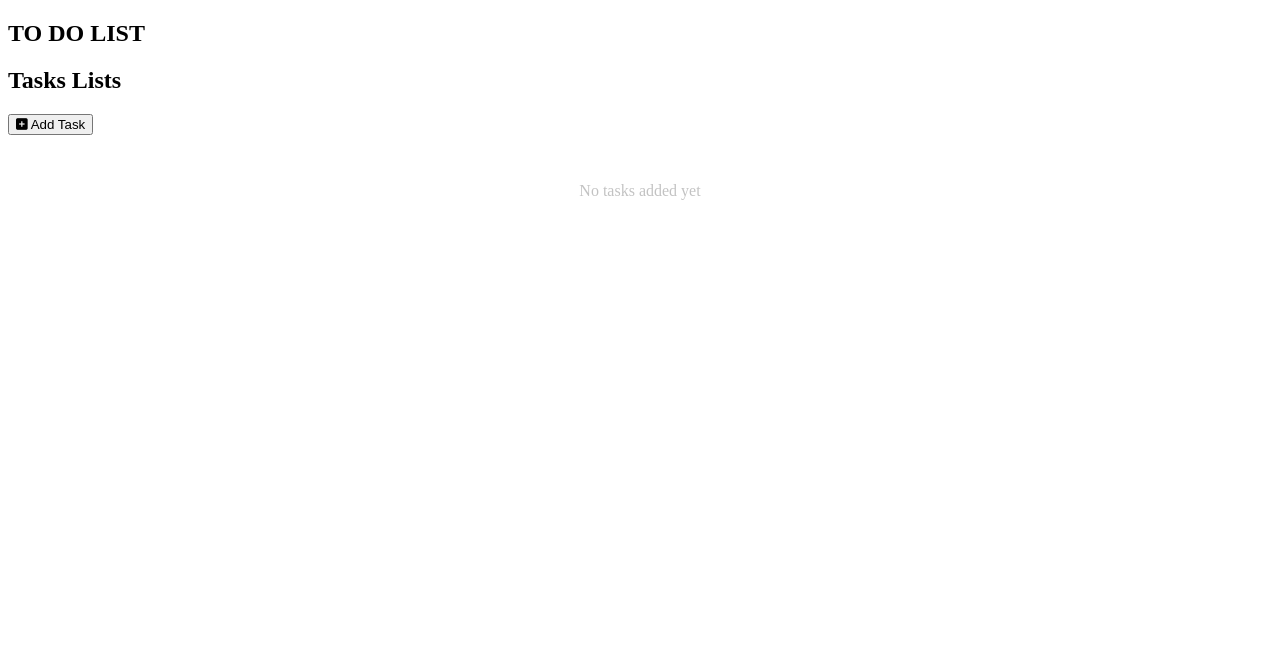
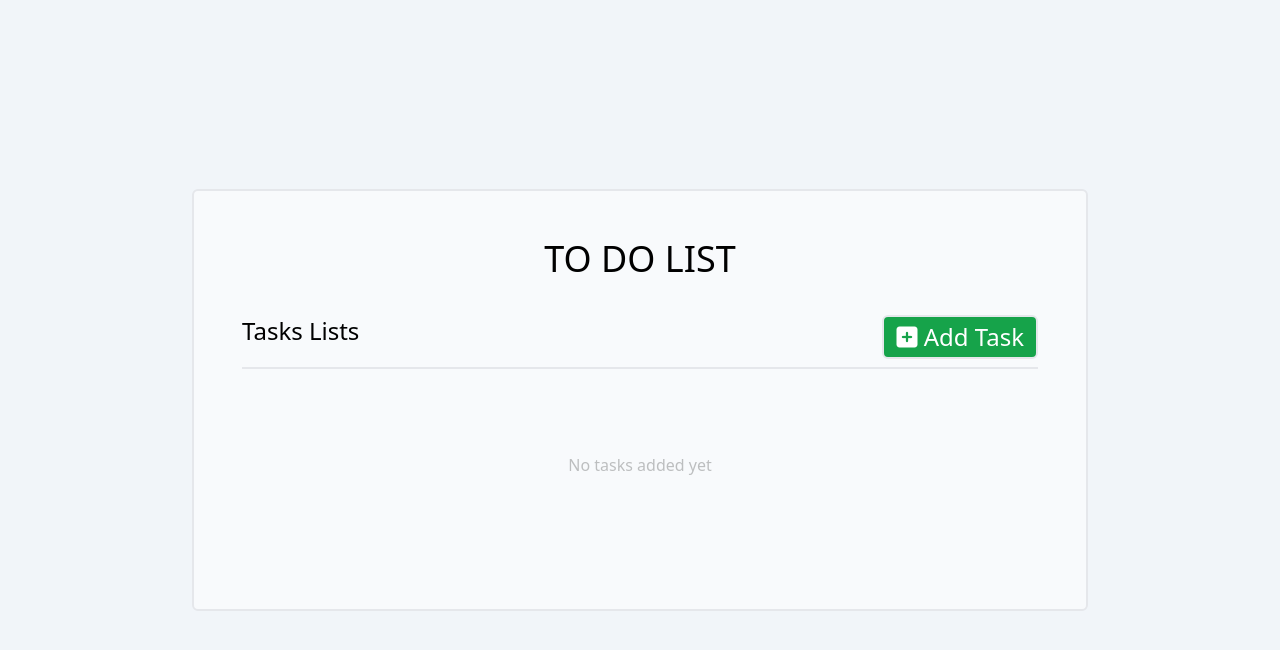
Before and after one commit to EstebanCarrilloG/to-do-list, a plain HTML site: page index.html in a window 1280 px wide. Drawn offline with nearby package versions, Linux system fonts and the light colour scheme.

Commit message:
TailwindCSS added

```diff
--- a/index.html
+++ b/index.html
@@ -8,19 +8,20 @@
     <link rel="stylesheet" href="./style.css">
     <title>To do list</title>
     <link rel="stylesheet" href="https://cdnjs.cloudflare.com/ajax/libs/font-awesome/6.2.1/css/all.min.css" integrity="sha512-MV7K8+y+gLIBoVD59lQIYicR65iaqukzvf/nwasF0nqhPay5w/9lJmVM2hMDcnK1OnMGCdVK+iQrJ7lzPJQd1w==" crossorigin="anonymous" referrerpolicy="no-referrer" />
+    <script src="https://cdn.tailwindcss.com"></script>
 </head>
 
-<body>
-    <section class="container">
-        <div class="todo-list__container">
-            <div class="lista-tareas__container">
-                <h1 class="todo-list__title">TO DO LIST</h1>
-                <div class="title-and-btn__container">
-                    <h2 class="ingreso-datos__title">Tasks Lists</h2>
-                    <button class="btn-task blue-btn" type="button" id="adDNewTask"><i class="fa-solid fa-square-plus"></i> Add Task</button>
+<body class="bg-slate-100">
+    <section class="w-full h-[100vh]">
+        <div class=" max-w-4xl h-full m-auto flex items-center">
+            <div class="px-12 py-12 border-2 rounded-md bs w-full bg-slate-50">
+                <h1 class="mb-9 text-4xl text-center font-medium">TO DO LIST</h1>
+                <div class="flex justify-between pb-2 border-b-2">
+                    <h2 class="text-2xl">Tasks Lists</h2>
+                    <button class="text-2xl bg-green-600 text-white border-2 px-3 py-1 rounded-md" type="button" id="adDNewTask"><i class="fa-solid fa-square-plus"></i> Add Task</button>
                 </div>
 
-                <div class="tareas-container" id="tContainer" name="objetObserved"></div>
+                <div class="py-10" id="tContainer" name="objetObserved"></div>
 
 
             </div>
```
